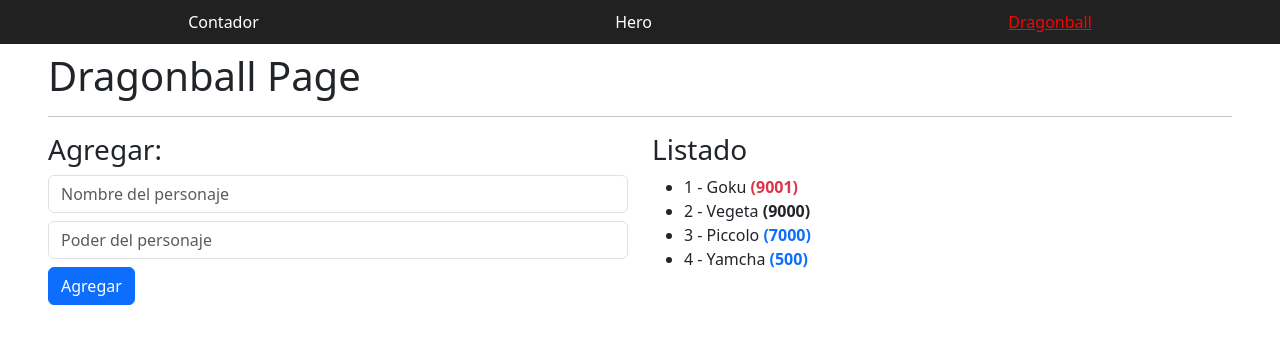
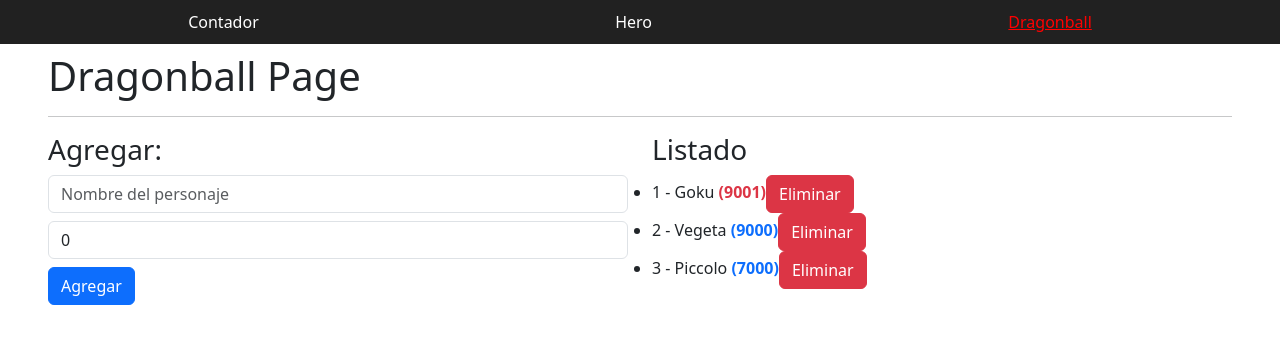
Before and after one commit to andyskp/Angular-Projects, an Angular app: page /dragonball in a window 1280 px wide. Shown: the top 344 px of the page. Built offline with nearby package versions, Linux system fonts and the light colour scheme.

Commit message:
Se Agrega metodo DELETE a la lista de personajes usando this.character.update((list) => list.filter((character) => character.id !== id) con el fin de eliminar el personaje que se de click en su respectivo boton de eliminar en el HTML

```diff
--- a/src/app/Pages/dragonball/dragonball-page.component.html
+++ b/src/app/Pages/dragonball/dragonball-page.component.html
@@ -1,27 +1,50 @@
 <h1>Dragonball Page</h1>
-<hr/>
+<hr />
 <section class="row">
   <div class="col-12 col-sm-6">
     <h3>Agregar:</h3>
-            <input type="text" class="form-control" placeholder="Nombre del personaje">
-            <input type="number" class="form-control mt-2"
-            placeholder="Poder del personaje">
-            <button class="btn btn-primary mt-2">Agregar</button>
+    <input
+      type="text"
+      class="form-control"
+      placeholder="Nombre del personaje"
+      [value]="name()"
+      (change)="name.set(txtName.value)"
+      #txtName
+    />
+    <input
+      type="number"
+      class="form-control mt-2"
+      placeholder="Poder del personaje"
+      [value]="power()"
+      (change)="power.set(+txtPower.value)"
+      #txtPower
+    />
+    <button (click)="addCharacter()" class="btn btn-primary mt-2">
+      Agregar
+    </button>
   </div>
   <div class="col-12 col-sm-6">
     <h3>Listado</h3>
-            <ul> <!--Inreraciones con la nueva logica @for y se toma en cuenta el $index -->
+    <ul class="list-group">
+      <!--Inreraciones con la nueva logica @for y se toma en cuenta el $index -->
       @for (character of characters(); track character.id; let idx = $index) {
+      @if (character.power > 500) {
       <li>
-                        <span>{{ idx + 1}} - {{ character.name }}</span>
+        <span>{{ idx + 1 }} - {{ character.name }}</span>
         <!-- Se trabaja la directica class para adecuar condicionalmente un estilo de css usando bootstrap-->
         <strong
-                        [class.text-danger] = "character.power > 9000"
-                        [class.text-primary] = "character.power < 9000"
-
+          [class.text-danger]="character.power > 9000"
+          [class.text-primary]="
+            character.power <= 9000 && character.power >= 7000
+          "
+          [class.text.success]="character.power < 1000"
         >
-                  ({{ character.power }})</strong>
+          ({{ character.power }})</strong
+        ><button (click)="deleteCharacter(character.id)" class="btn btn-danger">
+          Eliminar
+        </button>
       </li>
+      }
  }
     </ul>
   </div>
--- a/src/app/Pages/dragonball/dragonball-page.component.ts
+++ b/src/app/Pages/dragonball/dragonball-page.component.ts
@@ -18,8 +18,8 @@
 })
 export class DragonballPageComponent {
   //*TODO: Agregar nuevo personaje con su poder usando signals
-  name = signal('Gohan');
-  power = signal(100);
+  name = signal('');
+  power = signal(0);
 
   //! Se concatena para mostrar los resultados
     characters = signal<Character[]>([
@@ -59,7 +59,8 @@
       this.power.set(0);
     }
     deleteCharacter(id: number) {
-      // this.characters.update((list) => list.filter((character) => character.id !== id));
-      // console.log(`Character ${id} deleted`);
+      this.characters.update((list) => list.filter((character) => character.id !== id));
+      confirm(`Quieres Eliminar a este personaje? ${id}`);
+      alert("Eliminado");
     }
   }
```
Lines whose indentation alone changed are shown as unchanged.
